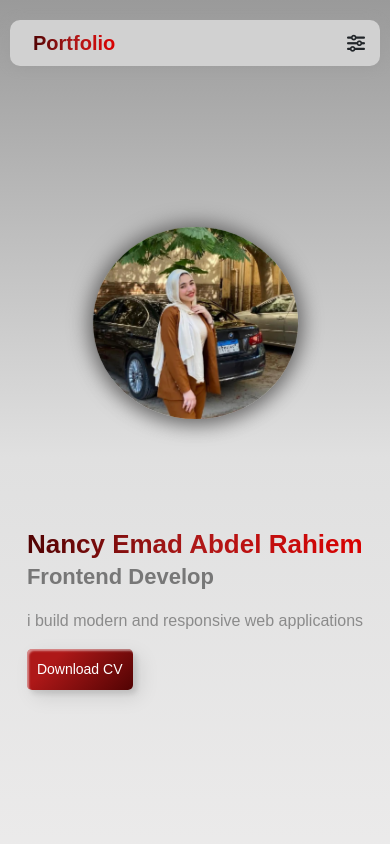
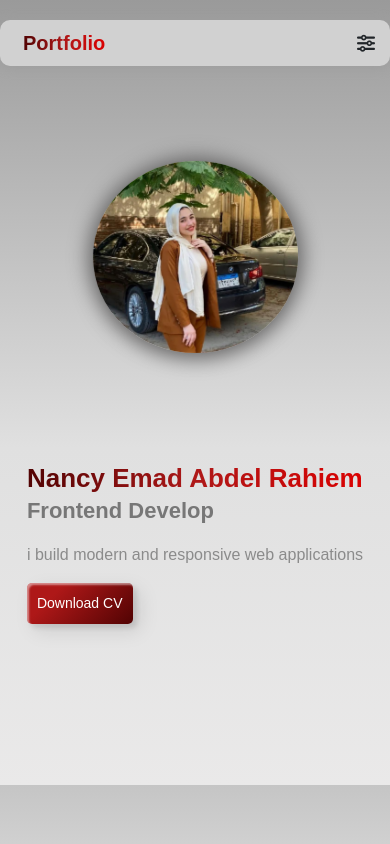
Before and after one commit to nancyemadd0099-collab/final_portfolio, a React (Vite) app: page / in a window 390 px wide. Shown: the top 844 px of the page. Built offline with nearby package versions, Linux system fonts and the light colour scheme; a small style sheet from the web is missing; a web font is replaced by a local one.

Commit message:
i update height of Content me section and navbar section

```diff
--- a/src/Navbar.css
+++ b/src/Navbar.css
@@ -1,8 +1,9 @@
 #nav-section {
-    position: sticky;
+    position: fixed;
     top: 0;
     z-index: 1000;
     padding-top: 20px;
+        width: 100%;
 }
 
 #nav-section .container {
@@ -12,7 +13,6 @@
     border-radius: 20px;
     padding: 0 20px;
     box-shadow: 0px 1px 12px 0px #9E9E9E;
-    position: static;
 }
 
 .logo-nav div {
@@ -125,13 +125,13 @@
 
 @media (max-width: 576px) {
 
-    #nav-section {
+    /* #nav-section {
         position: sticky;
         top: 0;
         z-index: 1000;
         padding-top: 20px;
         margin: 0 10px;
-    }
+    } */
 
     #nav-section .container {
         border-radius: 10px;
```
